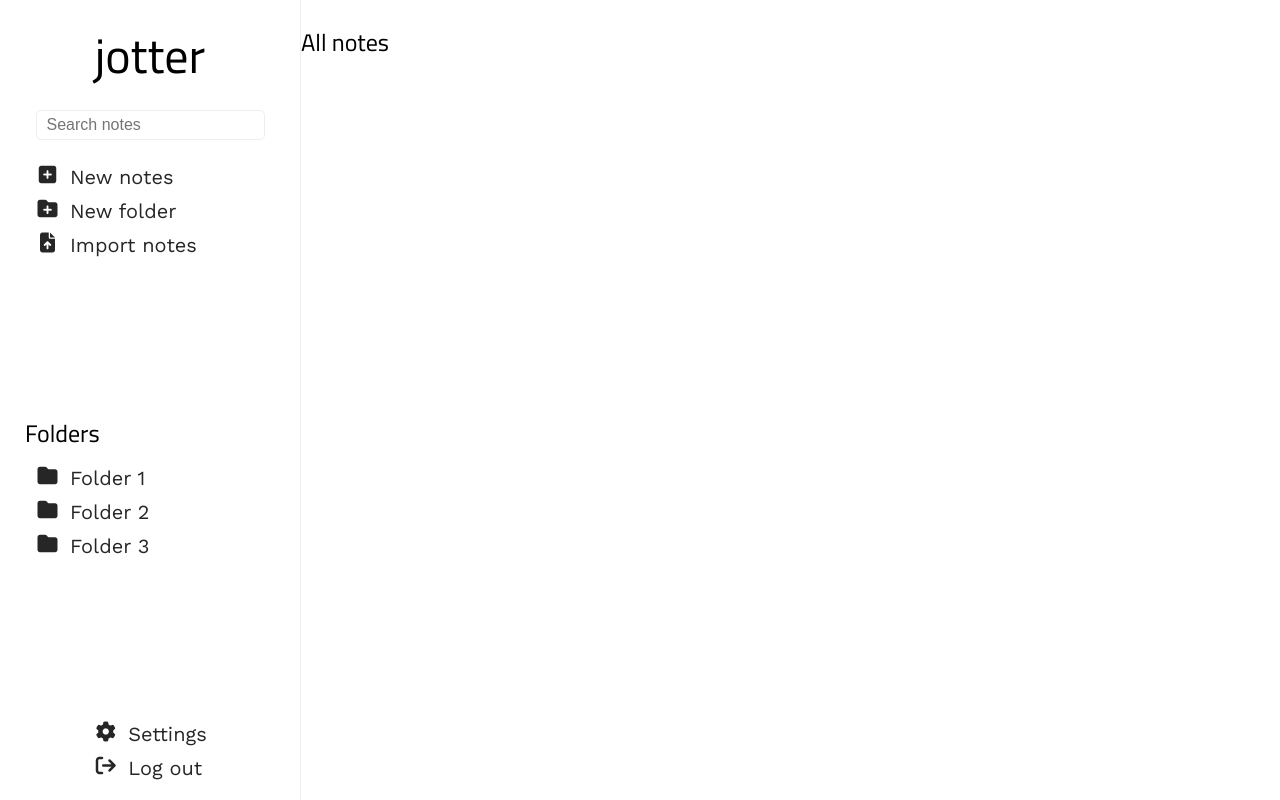
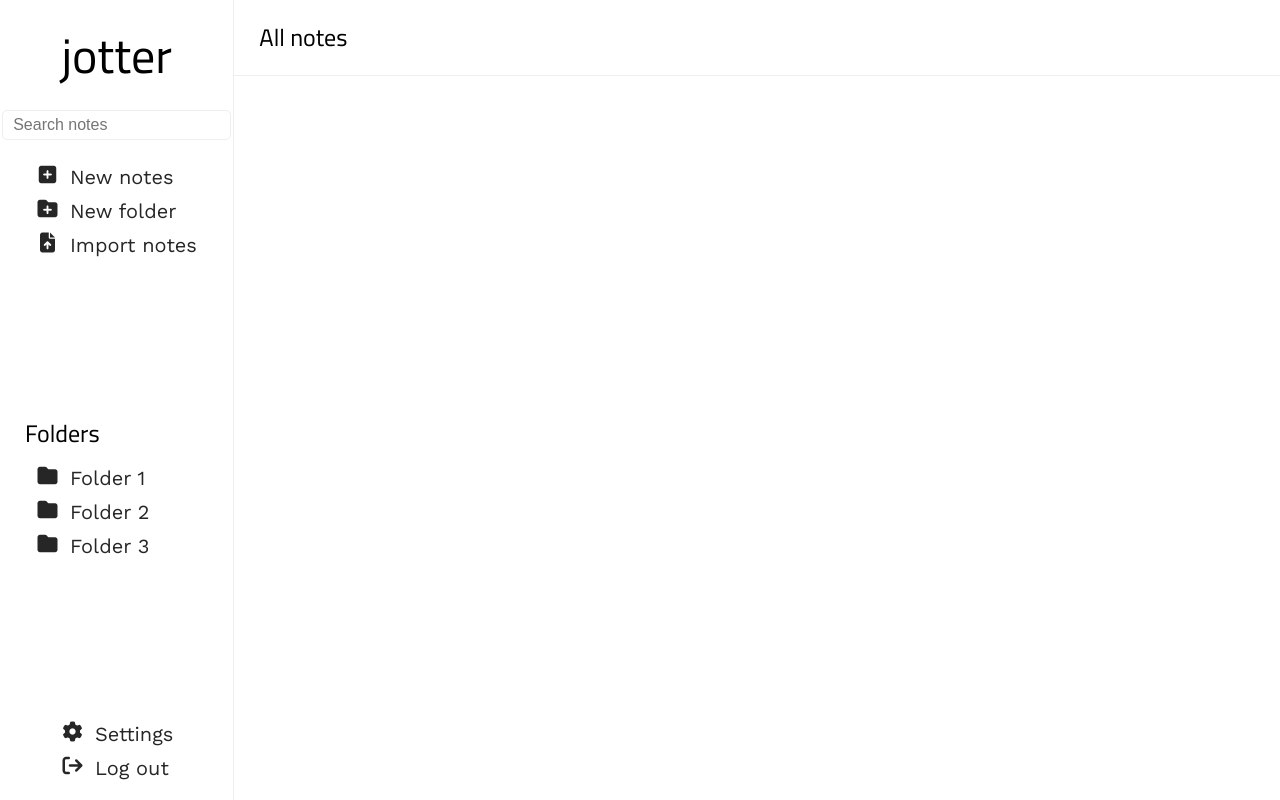
Before and after one commit to bourdier/jotter, a React (Create React App) app: page /login in a window 1280 px wide. Built offline with nearby package versions, Linux system fonts and the light colour scheme; a web font is replaced by a local one.

Commit message:
Upperbar SCSS

```diff
--- /dev/null
+++ b/src/assets/sass/layouts/_upperbar.scss
@@ -0,0 +1,12 @@
+.upperbar {
+  height: 75px;
+  width: 100%;
+  border-bottom: 1px solid $secondary;
+  display: flex;
+  justify-content: space-between;
+  align-items: center;
+  padding: 0 25px 0 25px;
+  h2 {
+    margin: 0;
+  }
+}
--- a/src/assets/sass/main.scss
+++ b/src/assets/sass/main.scss
@@ -8,6 +8,7 @@
 @import 'components/logo';
 
 @import 'layouts/navtab';
+@import 'layouts/upperbar';
 
 @import 'pages/homepage';
 @import 'pages/dashboard';
--- a/src/index.css
+++ b/src/index.css
@@ -117,6 +117,19 @@
   font-size: 16px;
 }
 
+.upperbar {
+  height: 75px;
+  width: 100%;
+  border-bottom: 1px solid #eee;
+  display: flex;
+  justify-content: space-between;
+  align-items: center;
+  padding: 0 25px 0 25px;
+}
+.upperbar h2 {
+  margin: 0;
+}
+
 .homepage {
   max-width: 1440px;
   margin: 0 auto;
```
Also changed, not shown: 1 other file (tests, documents, lock files or other folders).
